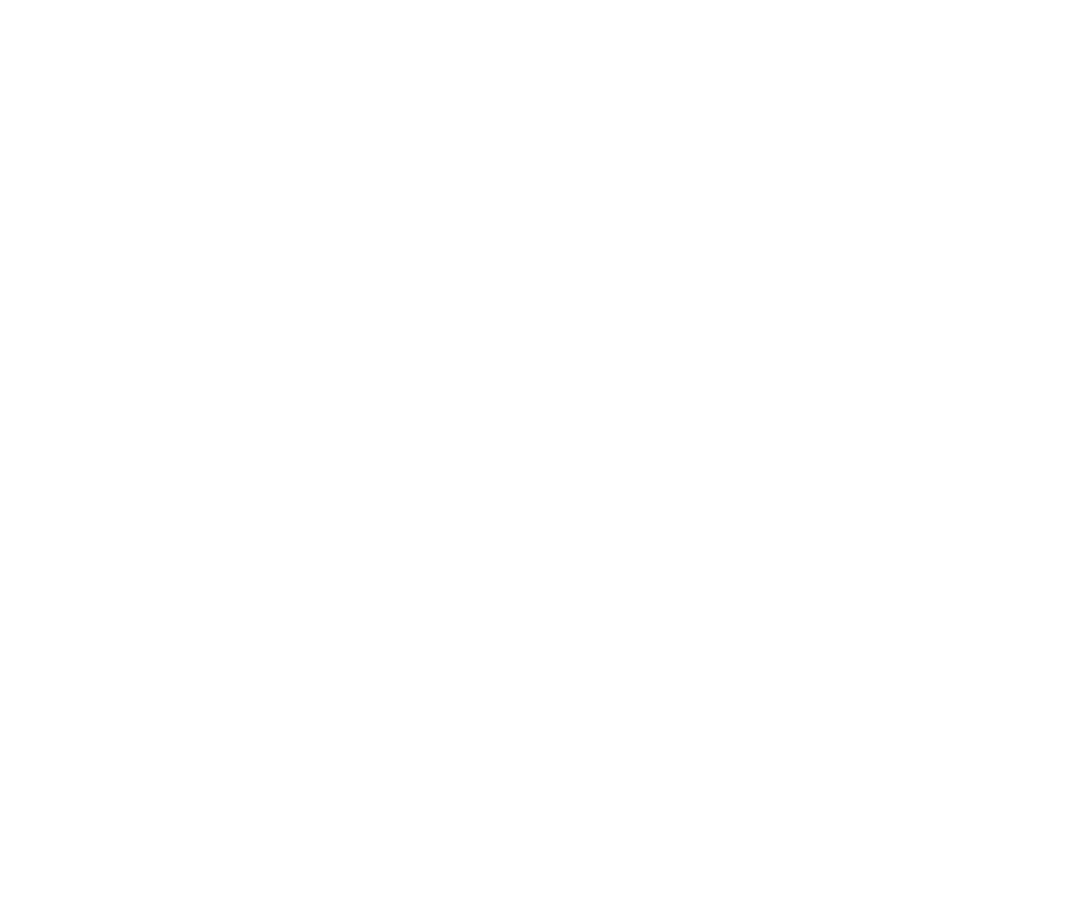
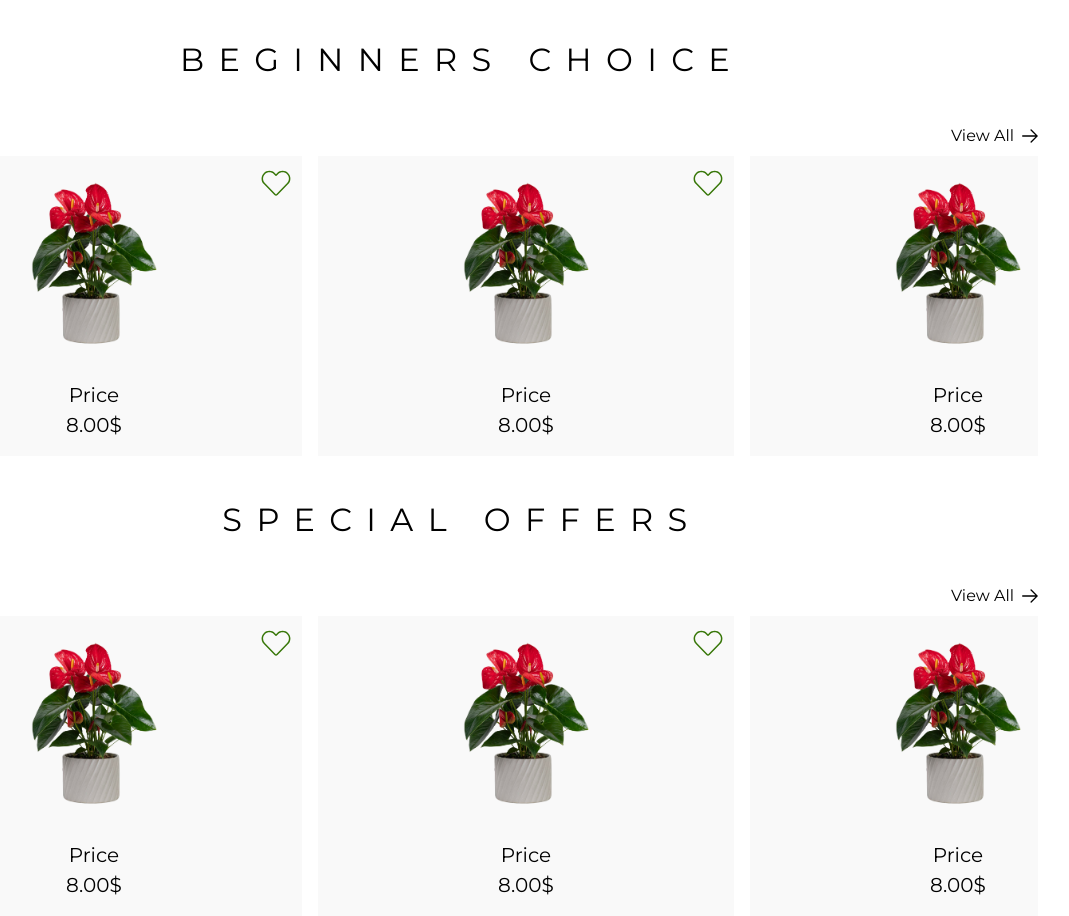
Before and after one commit to abdulrahmanalaa123/react-e-commerce, a React (Vite) app: page / in a window 1280 px wide. Shown: the part 1900-2816 px from the top of the page, without its empty margins (178-1247 px from the left). Before the commit the page ends 1666 px from the top, so only its background shows below. Built offline with nearby package versions, Linux system fonts and the light colour scheme; no server answers.

Commit message:
all landing page except footer

```diff
--- /dev/null
+++ b/src/assets/svgs/Heart.jsx
@@ -0,0 +1,37 @@
+function Heart({ filled }) {
+  return (
+    <>
+      {filled ? (
+        <svg
+          width="52"
+          height="52"
+          viewBox="0 0 52 52"
+          fill="none"
+          xmlns="http://www.w3.org/2000/svg"
+        >
+          <path
+            d="M14.3391 27.5737L24.9879 38.4645C25.5433 39.0325 26.4574 39.0326 27.0128 38.4645L37.6616 27.5737C40.3514 24.8228 40.3514 20.4271 37.6616 17.6762C34.8849 14.8364 30.3158 14.8364 27.5391 17.6762L26.0003 19.25L24.4616 17.6762C21.6849 14.8364 17.1158 14.8364 14.3391 17.6762C11.6493 20.4271 11.6493 24.8228 14.3391 27.5737Z"
+            fill="#387709"
+          />
+        </svg>
+      ) : (
+        <svg
+          width="52"
+          height="52"
+          viewBox="0 0 52 52"
+          fill="inherit"
+          xmlns="http://www.w3.org/2000/svg"
+        >
+          <path
+            fillRule="evenodd"
+            clipRule="evenodd"
+            d="M23.9253 18.2005C21.4429 15.6617 17.3578 15.6617 14.8754 18.2005C12.4706 20.66 12.4706 24.5899 14.8754 27.0494L25.5241 37.9401C25.7854 38.2073 26.2153 38.2073 26.4766 37.9401L37.1253 27.0494C39.5301 24.5899 39.5301 20.66 37.1253 18.2005C34.6429 15.6617 30.5578 15.6617 28.0754 18.2005L26.5366 19.7743C26.3955 19.9186 26.2022 20 26.0003 20C25.7985 20 25.6052 19.9186 25.4641 19.7743L23.9253 18.2005ZM13.8029 17.1519C16.8737 14.0112 21.927 14.0112 24.9978 17.1519L26.0003 18.1772L27.0029 17.1519C30.0737 14.0112 35.127 14.0112 38.1978 17.1519C41.1726 20.1943 41.1726 25.0556 38.1978 28.098L27.5491 38.9888C26.6994 39.8578 25.3013 39.8578 24.4516 38.9888L13.8029 28.098C10.8281 25.0556 10.8281 20.1943 13.8029 17.1519Z"
+            fill="#387709"
+          />
+        </svg>
+      )}
+    </>
+  );
+}
+
+export default Heart;
--- a/src/components/home/Banners.jsx
+++ b/src/components/home/Banners.jsx
@@ -2,7 +2,8 @@
 import SvgArrow from "../../assets/svgs/Arrow";
 export default function Banners() {
   return (
-    <div className=" w-full min-h-[480px] flex flex-col place-items-center justify-center gap-12 leading-10 text-center bg-banner-image bg-center bg-no-repeat px-8 bg-fixed">
+    // 8:3 aspect ratio
+    <div className=" w-full min-h-[480px] flex flex-col place-items-center justify-center gap-12 leading-10 text-center bg-banner-image bg-center bg-no-repeat px-8 ">
       <p className="text-3xl text-white font-light italic">
         Want To Celebrate your special occasion? <br></br>check our gifts
         section
--- /dev/null
+++ b/src/components/home/BeginnersCarousel.jsx
@@ -0,0 +1,49 @@
+import CardLayout from "./CardLayout";
+import CustomHeader from "./CustomHeader";
+import offerFlower from "../../assets/images/OfferFlower.png";
+import Heart from "../../assets/svgs/Heart";
+import { useState } from "react";
+import CustomCarousel from "./CustomCarousel";
+import SvgArrow from "../../assets/svgs/Arrow";
+
+function OffersCarousel() {
+  const [filledIndex, SetFilledIndex] = useState(null);
+  return (
+    <>
+      <CustomHeader text={"BEGINNERS CHOICE"}></CustomHeader>
+      {/* should be lInk but ill use button for the sake of not breaking */}
+      <button className="ml-auto flex items-center mb-2">
+        <span>View All</span>
+        <SvgArrow className="fill-black inline-block ml-2"></SvgArrow>
+      </button>
+      <CustomCarousel>
+        {new Array(4).fill(null).map((_, index) => {
+          return (
+            <CardLayout key={index}>
+              <div>
+                <img
+                  src={offerFlower}
+                  className="w-[150px] aspect-[3/4] mt-2 mb-4"
+                />
+              </div>
+              <div className="mb-4 text-center self-center leading-[30px] text-[20px] ">
+                <p>Price</p>
+                <p>{"8.00$"}</p>
+              </div>
+              <button
+                className="absolute right-0 top-0 "
+                onClick={() => {
+                  SetFilledIndex(index);
+                }}
+              >
+                <Heart filled={filledIndex === index}></Heart>
+              </button>
+            </CardLayout>
+          );
+        })}
+      </CustomCarousel>
+    </>
+  );
+}
+
+export default OffersCarousel;
--- a/src/components/home/CardLayout.jsx
+++ b/src/components/home/CardLayout.jsx
@@ -1,6 +1,6 @@
 function CardLayout(props) {
   return (
-    <div className="w-[26rem] h-[420px] max-w-full bg-backgrounds-cardsBg flex flex-col items-center flex-shrink-0 justify-between">
+    <div className="relative w-[26rem] max-w-full bg-backgrounds-cardsBg flex flex-col items-center flex-shrink-0 justify-between">
       {props.children}
     </div>
   );
--- a/src/components/home/CustomCarousel.jsx
+++ b/src/components/home/CustomCarousel.jsx
@@ -88,7 +88,7 @@
 
     if (
       slider.current.scrollLeft >=
-        slider.current.scrollWidth - slider.current.offsetWidth ||
+        slider.current.scrollWidth - slider.current.offsetWidth - 2 ||
       slider.current.scrollLeft <= 0
     ) {
       if (walk > 0) {
@@ -108,12 +108,12 @@
   }
 
   return (
-    <div
-      className="overflow-hidden whitespace-nowrap transition-transform duration-300 ease-out mt-2 flex gap-4 flex-nowrap "
+    <section
+      className="overflow-x-hidden whitespace-nowrap transition-transform duration-300 ease-out mt-2 flex gap-4 flex-nowrap cursor-grab"
       ref={slider}
     >
       {props.children}
-    </div>
+    </section>
   );
 }
 
--- /dev/null
+++ b/src/components/home/OffersCarousel.jsx
@@ -0,0 +1,49 @@
+import CardLayout from "./CardLayout";
+import CustomHeader from "./CustomHeader";
+import offerFlower from "../../assets/images/OfferFlower.png";
+import Heart from "../../assets/svgs/Heart";
+import { useState } from "react";
+import CustomCarousel from "./CustomCarousel";
+import SvgArrow from "../../assets/svgs/Arrow";
+
+function BeginnersCarousel() {
+  const [filledIndex, SetFilledIndex] = useState(null);
+  return (
+    <>
+      <CustomHeader text={"SPECIAL OFFERS"}></CustomHeader>
+      {/* should be lInk but ill use button for the sake of not breaking */}
+      <button className="ml-auto flex items-center mb-2">
+        <span>View All</span>
+        <SvgArrow className="fill-black inline-block ml-2"></SvgArrow>
+      </button>
+      <CustomCarousel>
+        {new Array(4).fill(null).map((_, index) => {
+          return (
+            <CardLayout key={index}>
+              <div>
+                <img
+                  src={offerFlower}
+                  className="w-[150px] aspect-[3/4] mt-2 mb-4"
+                />
+              </div>
+              <div className="mb-4 text-center self-center leading-[30px] text-[20px] ">
+                <p>Price</p>
+                <p>{"8.00$"}</p>
+              </div>
+              <button
+                className="absolute right-0 top-0 "
+                onClick={() => {
+                  SetFilledIndex(index);
+                }}
+              >
+                <Heart filled={filledIndex === index}></Heart>
+              </button>
+            </CardLayout>
+          );
+        })}
+      </CustomCarousel>
+    </>
+  );
+}
+
+export default BeginnersCarousel;
--- a/src/pages/home/Home.jsx
+++ b/src/pages/home/Home.jsx
@@ -2,6 +2,10 @@
 import Hero from "../../components/home/Hero";
 import Banners from "../../components/home/Banners";
 import CategoryCarousel from "../../components/home/CategoryCarousel";
+import transparentLogo from "../../assets/svgs/transparentLogo.svg";
+import BeginnersCarousel from "../../components/home/BeginnersCarousel";
+import OffersCarousel from "../../components/home/OffersCarousel";
+
 export default function Home() {
   return (
     <div className="overflow-hidden">
@@ -9,6 +13,9 @@
 
       <Banners />
       <CategoryCarousel></CategoryCarousel>
+      <img src={transparentLogo} alt="" className="my-10 mx-auto" />
+      <BeginnersCarousel></BeginnersCarousel>
+      <OffersCarousel></OffersCarousel>
     </div>
   );
 }
```
Also changed, not shown: src/assets/images/OfferFlower.png (added).
